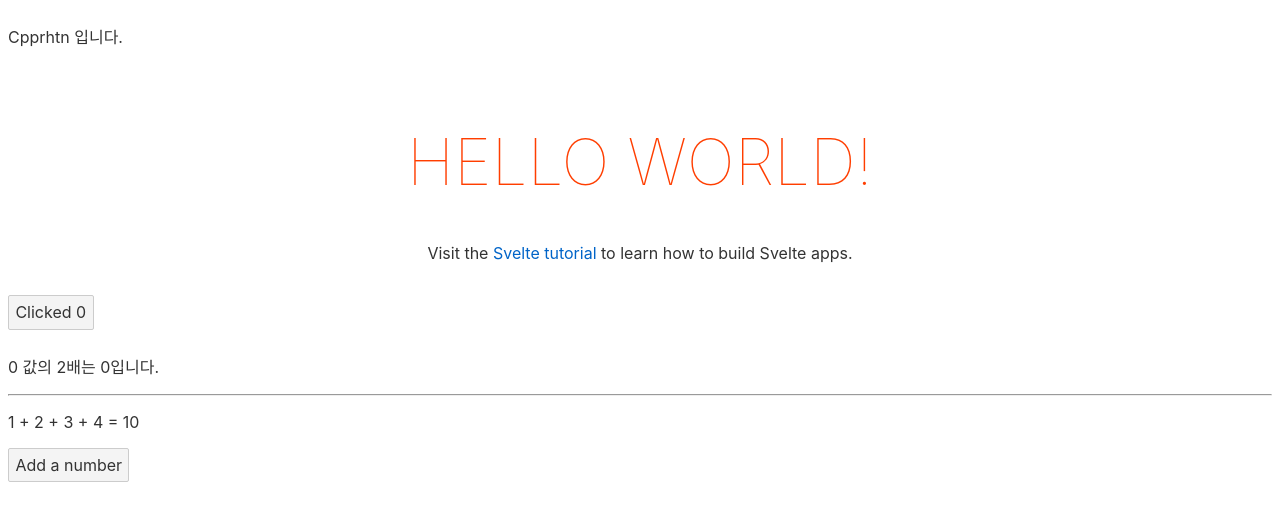
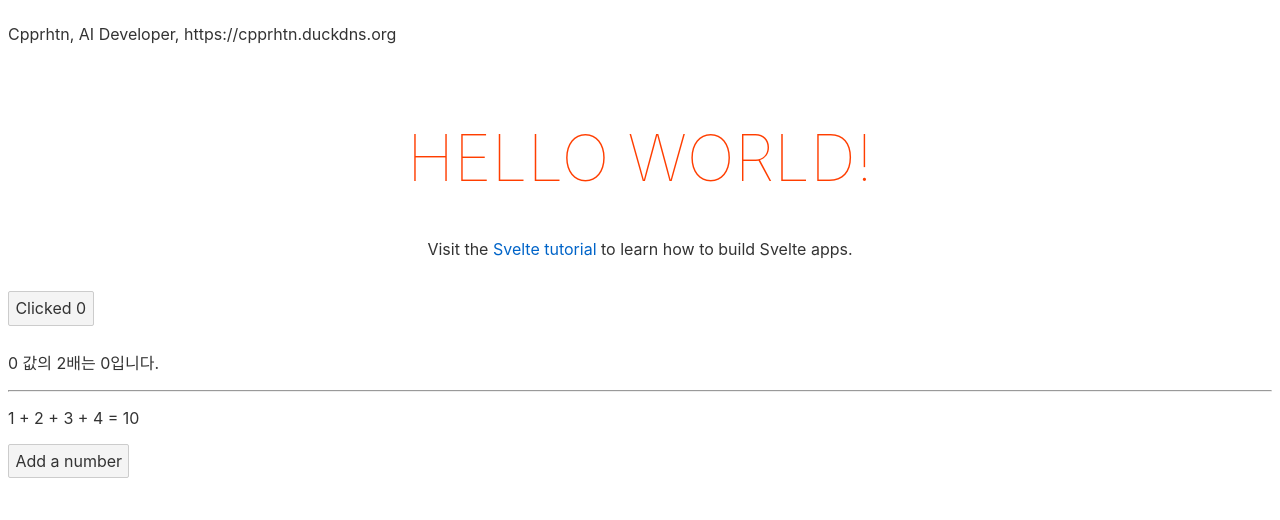
Before and after one commit to cpprhtn/svelte-proj, a Svelte app: page / in a window 1280 px wide. Shown: the top 520 px of the page. Built offline with nearby package versions, Linux system fonts and the light colour scheme.

Commit message:
add: Spread prop

```diff
--- a/src/App.svelte
+++ b/src/App.svelte
@@ -33,9 +33,18 @@
 		console.log(numbers);
 		*/
 	}
-</script>
 
-<Child test="Cpprhtn 입니다."/>
+	// Spread
+	let info = {
+		myname: 'Cpprhtn',
+		job: 'AI Developer',
+		website: 'https://cpprhtn.duckdns.org'
+	}
+	</script>
+
+<Child
+	{...info}
+/>
 
 <main>
 	<h1>Hello {name}!</h1>
--- a/src/Child.svelte
+++ b/src/Child.svelte
@@ -1,5 +1,8 @@
 <script>
-    export let test;
+    export let myname;
+    export let job;
+    export let website;
+
 </script>
 
-<p>{test}</p>
+<p>{myname}, {job}, {website}</p>
```
